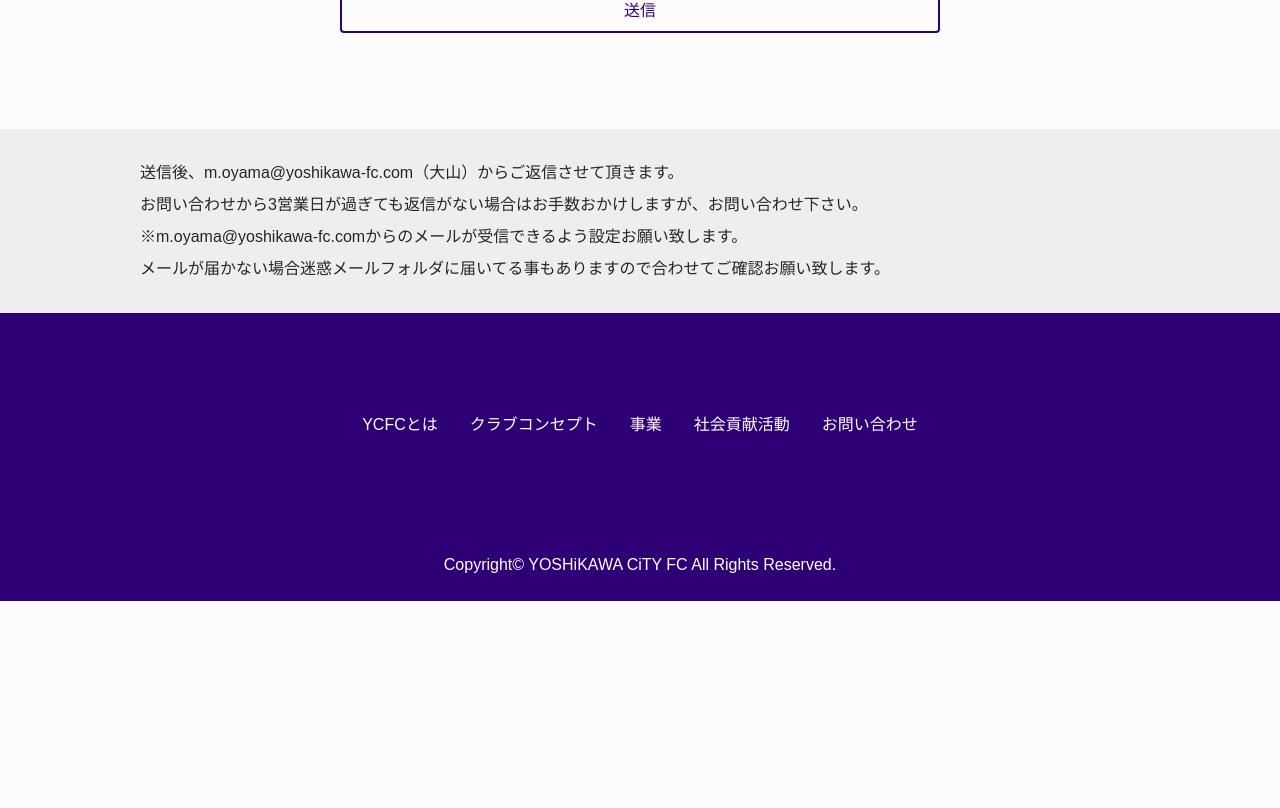
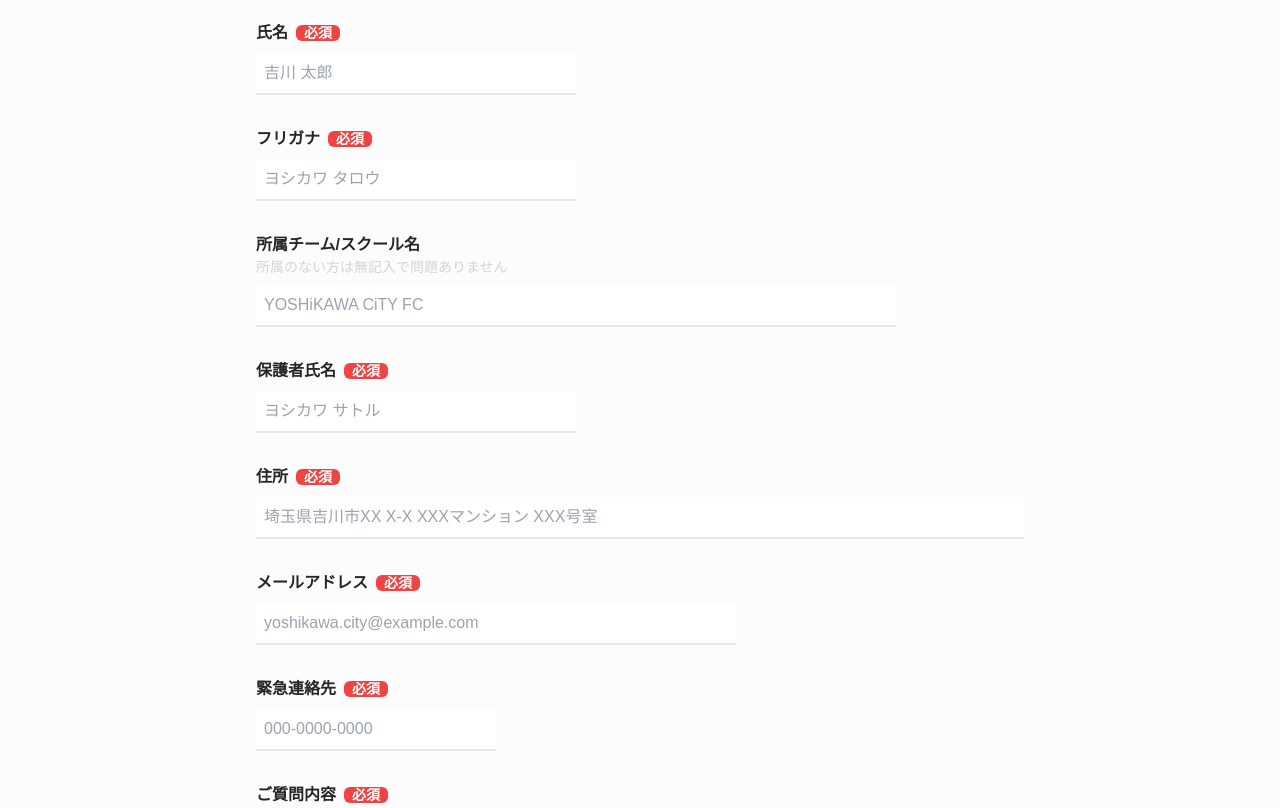
Before and after one commit to yoshikawacityfc/yoshikawacityfc, a Next.js app in the folder apps/frontend/: page /contact in a window 1280 px wide. Shown: the part 391-1199 px from the top of the page. Before the commit the page ends 992 px from the top, so only its background shows below. Built offline with nearby package versions, Linux system fonts and the light colour scheme; a small style sheet from the web is missing.

Commit message:
:art: 問い合わせフォームUI作成

```diff
--- a/apps/frontend/src/features/contact/components/ContactFrom.tsx
+++ b/apps/frontend/src/features/contact/components/ContactFrom.tsx
@@ -1,9 +1,83 @@
-import { Button } from "@/components/Elements";
+import { Button, FormInput } from "@/components/Elements";
+import { FormTextarea } from "@/components/Elements/Textarea";
 
 export const ContactForm = (): JSX.Element => {
   return (
-    <form>
-      <div className="w-3/5 m-auto">
+    <form className="m-auto">
+      <div className="mb-8 max-w-[20rem]">
+        <FormInput
+          label="氏名"
+          htmlFor="name"
+          placeholder="吉川 太郎"
+          required
+        />
+      </div>
+
+      <div className="mb-8 max-w-[20rem]">
+        <FormInput
+          label="フリガナ"
+          htmlFor="kana-name"
+          placeholder="ヨシカワ タロウ"
+          required
+        />
+      </div>
+
+      <div className="mb-8 max-w-[40rem]">
+        <FormInput
+          label="所属チーム/スクール名"
+          htmlFor="team"
+          description="所属のない方は無記入で問題ありません"
+          placeholder="YOSHiKAWA CiTY FC"
+        />
+      </div>
+
+      <div className="mb-8 max-w-[20rem]">
+        <FormInput
+          label="保護者氏名"
+          htmlFor="parent-name"
+          placeholder="ヨシカワ サトル"
+          required
+        />
+      </div>
+
+      <div className="mb-8">
+        <FormInput
+          label="住所"
+          htmlFor="address"
+          placeholder="埼玉県吉川市XX X-X XXXマンション XXX号室"
+          required
+        />
+      </div>
+
+      <div className="mb-8 max-w-[30rem]">
+        <FormInput
+          label="メールアドレス"
+          htmlFor="email"
+          placeholder="yoshikawa.city@example.com"
+          required
+        />
+      </div>
+
+      <div className="mb-8 max-w-[15rem]">
+        <FormInput
+          label="緊急連絡先"
+          htmlFor="tel"
+          placeholder="000-0000-0000"
+          required
+        />
+      </div>
+
+      <div className="mb-16">
+        <FormTextarea
+          label="ご質問内容"
+          htmlFor="question"
+          description="ご質問内容等をご記入下さい"
+          rows={10}
+          required
+        />
+      </div>
+
+      <div className="w-3/4 m-auto">
         <Button label="送信" color="primary" fullWidth />
       </div>
     </form>
--- a/apps/frontend/src/pages/contact.tsx
+++ b/apps/frontend/src/pages/contact.tsx
@@ -6,8 +6,8 @@ const Contact: NextPage = () => {
   return (
     <MainLayout>
       <section className="pt-64">
-        <div className="max-w-[1000px] m-auto">
-          <h2 className="font-semibold text-6xl text-center mb-16">
+        <div className="max-w-[800px] m-auto px-4">
+          <h2 className="font-semibold text-6xl text-center mb-24">
             お問い合わせ
           </h2>
 
@@ -15,7 +15,7 @@ const Contact: NextPage = () => {
         </div>
 
         <div className="py-8 bg-tertiary mt-24">
-          <div className="max-w-[1000px] m-auto">
+          <div className="max-w-[800px] m-auto">
             <p className="mb-2">
               送信後、m.oyama@yoshikawa-fc.com（大山）からご返信させて頂きます。
             </p>
```
